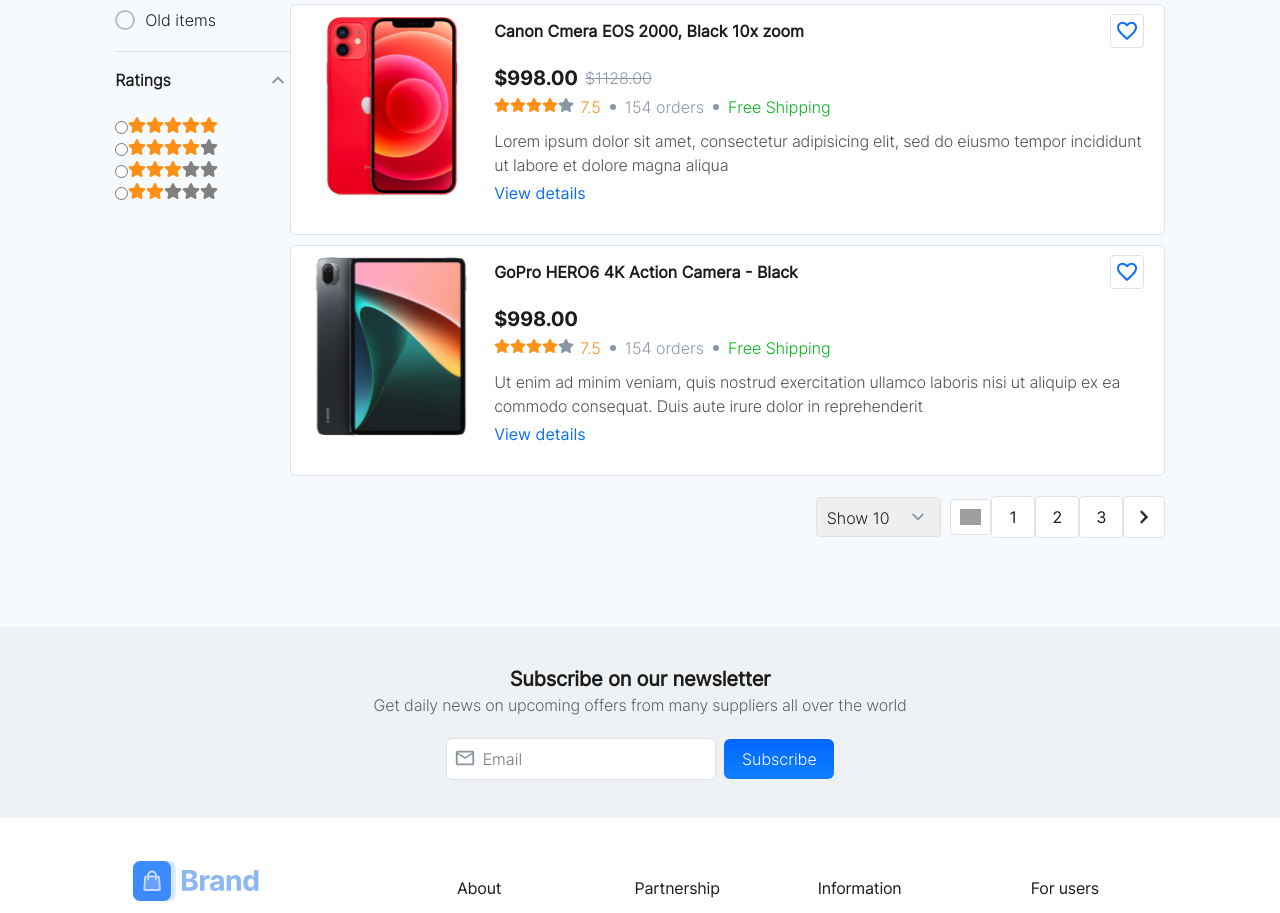
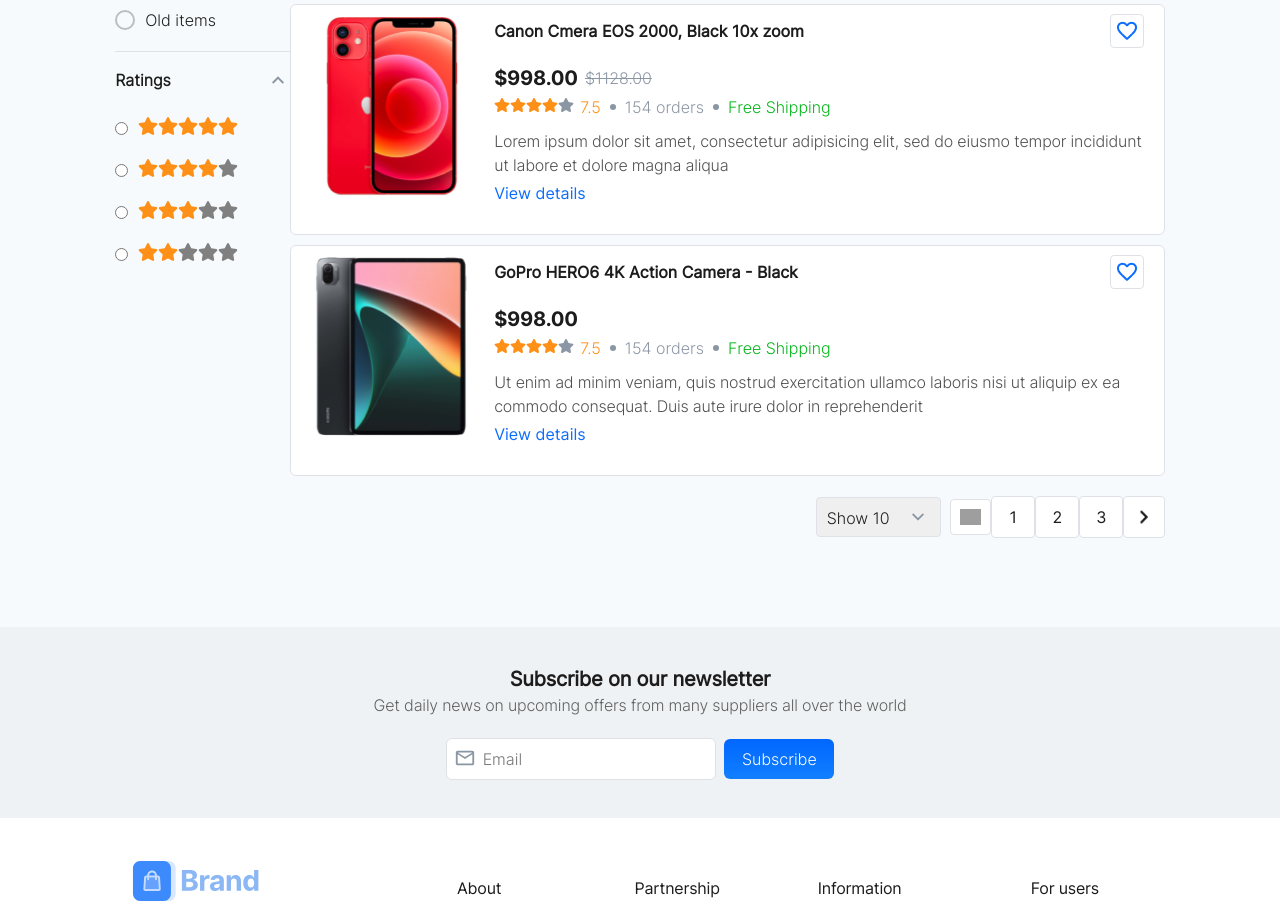
Before and after one commit to TeaChareqishvili/smart-web-project, a React (Create React App) app: page /#/second in a window 1280 px wide. Shown: the part 1578-2491 px from the top of the page. Built offline with nearby package versions, Linux system fonts and the light colour scheme; grey boxes are pictures that could not be loaded.

Commit message:
star rating

```diff
--- a/src/components/secondPage/SecondPageStyles.scss
+++ b/src/components/secondPage/SecondPageStyles.scss
@@ -198,7 +198,7 @@
     }
 }
 
-.rating-wrapper{
+.rating-column{
      display: flex;
      align-items: center;
      justify-content: flex-start;
@@ -241,7 +241,7 @@
     }
 
     .radio{
-        display: none;
+       cursor:pointer;
     }
 
     .star{
--- a/src/components/secondPage/StarRating.jsx
+++ b/src/components/secondPage/StarRating.jsx
@@ -14,6 +14,7 @@
               type="radio"
               name={`rating-${columnIndex}`}
               className="radio"
+
             />
             {[...Array(totalStars)].map((_, starIndex) => (
               <label key={starIndex}>
@@ -21,7 +22,7 @@
                   style={{
                     color: starIndex >= totalStars - columnIndex ? "#808080" : "#FF9017",
                   }}
-                  size={18}
+                  size={20}
                 />
               </label>
             ))}
```
